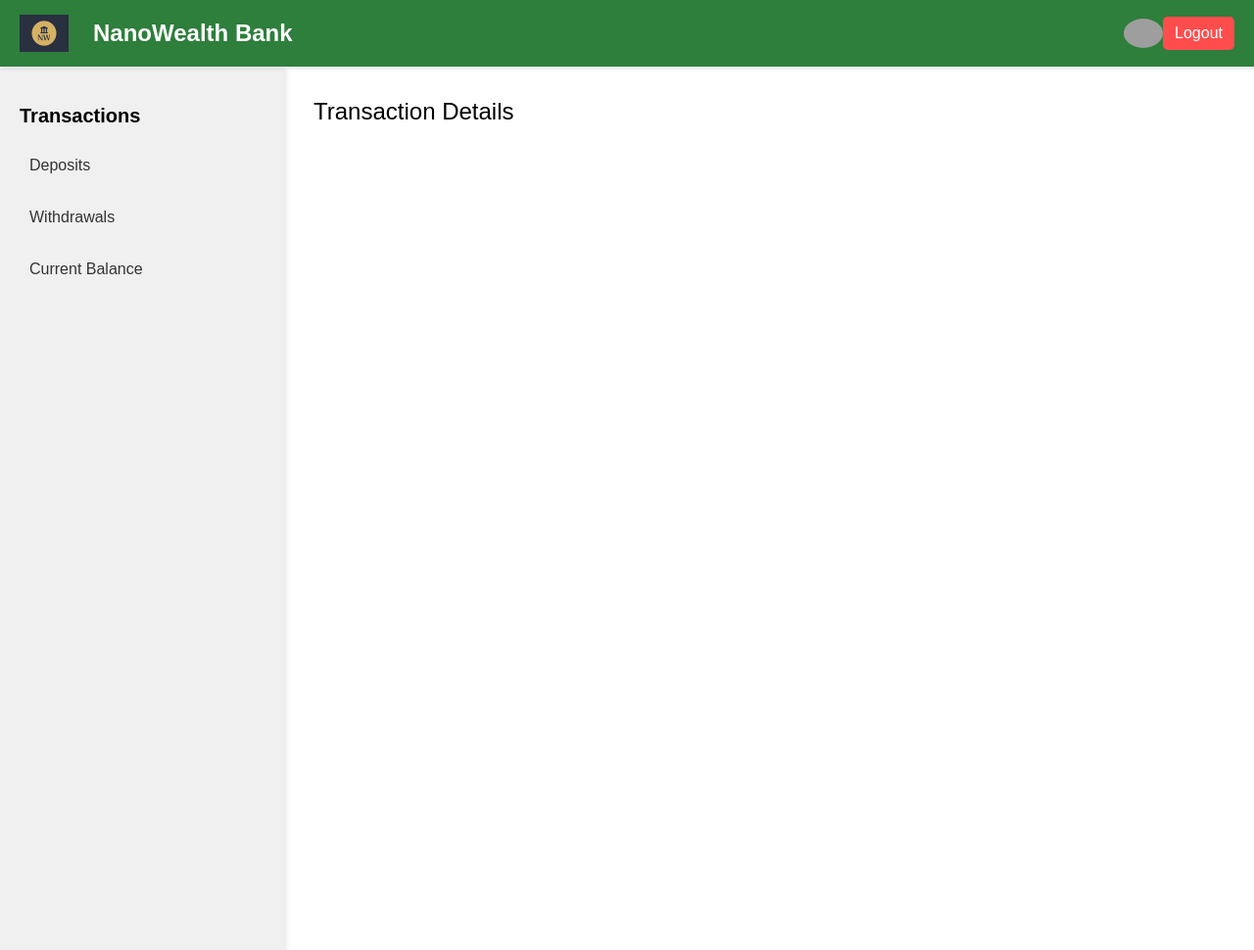
After one commit to Sharon-2023/Microfinance-Bank, a Django app: page /transactions/ in a window 1280 px wide. The commit adds this page. Shown: the whole page at 98% size. Run offline with Django 5.2, Linux system fonts and the light colour scheme; grey boxes are pictures that could not be loaded.

Commit message:
fifth commit

```diff
--- a/NanoWealthBank/customer/urls.py
+++ b/NanoWealthBank/customer/urls.py
@@ -64,4 +64,7 @@ urlpatterns = [
     path('savings_interest/', views.savings_interest, name='savings_interest'),
 
     path('logout_view/', views.logout_view, name='logout_view'),
+
+    #path('transactions/', views.transactions_view, name='transactions'),
+    path('transactions/', views.transaction_view, name='transaction_view'),
 ]
--- a/NanoWealthBank/customer/views.py
+++ b/NanoWealthBank/customer/views.py
@@ -17,6 +17,7 @@ import random
 from django.core.mail import send_mail
 from django.conf import settings
 from django.template.loader import render_to_string
+from datetime import datetime
 
 
 def home(request):
@@ -526,3 +527,52 @@ def logout_view(request):
     else:
         # Optionally, you can also handle a GET request
         return redirect('login')  # Redirect to login page
+
+def transaction_view(request):
+    # Initialize balance and transaction history in the session if they don't exist
+    if 'balance' not in request.session:
+        request.session['balance'] = 0
+    if 'transactions' not in request.session:
+        request.session['transactions'] = []
+
+    # Handle POST requests for deposit or withdrawal
+    if request.method == 'POST':
+        if 'deposit-amount' in request.POST:
+            # Process deposit
+            deposit_amount = float(request.POST.get('deposit-amount'))
+            request.session['balance'] += deposit_amount
+
+            # Store the transaction in session
+            request.session['transactions'].append({
+                'date': datetime.now().strftime('%Y-%m-%d %H:%M:%S'),
+                'type': 'Deposit',
+                'amount': deposit_amount,
+                'balance': request.session['balance']
+            })
+            request.session.modified = True
+            messages.success(request, f'Amount {deposit_amount} has been deposited successfully!')
+
+        elif 'withdrawal-amount' in request.POST:
+            # Process withdrawal
+            withdrawal_amount = float(request.POST.get('withdrawal-amount'))
+            if withdrawal_amount <= request.session['balance']:
+                request.session['balance'] -= withdrawal_amount
+
+                # Store the transaction in session
+                request.session['transactions'].append({
+                    'date': datetime.now().strftime('%Y-%m-%d %H:%M:%S'),
+                    'type': 'Withdrawal',
+                    'amount': withdrawal_amount,
+                    'balance': request.session['balance']
+                })
+                request.session.modified = True
+                messages.success(request, f'Amount {withdrawal_amount} has been withdrawn successfully!')
+            else:
+                messages.error(request, 'Insufficient balance for the withdrawal!')
+
+    # Render the template with the current balance and transaction history
+    context = {
+        'balance': request.session['balance'],
+        'transactions': request.session['transactions'],
+    }
+    return render(request, 'transactions.html', context)
--- a/NanoWealthBank/templates/customer/userdashboard.html
+++ b/NanoWealthBank/templates/customer/userdashboard.html
@@ -215,7 +215,7 @@
 
                 </ul>
             </li>
-            <li><a href="#">Transactions</a></li>
+            <li><a href="{% url 'transactions' %}">Transactions</a></li>
             <li><a href="#">Loans</a></li>
             <li>
                 <span>Deposits</span>
--- /dev/null
+++ b/NanoWealthBank/templates/transactions.html
@@ -0,0 +1,301 @@
+{% load static %}
+<!DOCTYPE html>
+<html lang="en">
+<head>
+    <meta charset="UTF-8">
+    <meta name="viewport" content="width=device-width, initial-scale=1.0">
+    <title>Transactions</title>
+    <style>
+        /* Navbar Styles */
+        .navbar {
+            background-color: #2e7e3c;
+            color: white;
+            padding: 15px 20px;
+            display: flex;
+            justify-content: space-between;
+            align-items: center;
+            box-shadow: 0 2px 5px rgba(0, 0, 0, 0.1);
+            width: 100%;
+            position: fixed;
+            top: 0;
+            z-index: 1000;
+        }
+
+        .navbar .logo-container {
+            display: flex;
+            align-items: center;
+        }
+
+        .navbar .logo-container img {
+            max-width: 50px;
+            margin-right: 25px;
+        }
+
+        .navbar .logo-container h1 {
+            font-size: 24px;
+            margin: 0;
+        }
+
+        .navbar .user-info {
+            display: flex;
+            align-items: center;
+            margin-right: 10px;
+        }
+
+        .navbar .user-info img {
+            max-width: 40px;
+            border-radius: 50%;
+            margin-left: 30px;
+        }
+
+        .navbar .user-info span {
+            font-size: 18px;
+            margin-right: 10px;
+        }
+
+        /* General Body Styling */
+        body {
+            margin: 0;
+            padding: 0;
+            font-family: Arial, sans-serif;
+            display: flex; /* Layout for sidebar and content */
+        }
+
+        /* Sidebar Styles */
+        .sidebar {
+            background-color: #f0f0f0;
+            padding: 20px;
+            width: 250px;
+            margin-top: 70px; /* Ensure it starts after the navbar */
+            position: fixed;
+            top: 0;
+            left: 0;
+            height: 100%; /* Sidebar should fill the remaining height */
+            box-shadow: 2px 0 5px rgba(0, 0, 0, 0.1);
+            overflow-y: auto;
+        }
+
+        .sidebar h2 {
+            font-size: 20px;
+            margin-bottom: 20px;
+        }
+
+        .sidebar ul {
+            list-style: none;
+            padding: 0;
+        }
+
+        .sidebar ul li {
+            margin-bottom: 15px;
+        }
+
+        .sidebar ul li a {
+            text-decoration: none;
+            font-size: 16px;
+            color: #333;
+            display: block;
+            padding: 10px;
+            border-radius: 4px;
+            transition: background-color 0.3s ease;
+            cursor: pointer;
+        }
+
+        .sidebar ul li a:hover {
+            background-color: #ddd;
+        }
+
+        /* Content Wrapper */
+        .content {
+            margin-left: 300px; /* Align content after the sidebar */
+            padding: 20px;
+            width: 100%;
+            padding-top: 100px; /* Add space for the fixed navbar */
+        }
+
+        .welcome-message {
+            font-size: 24px;
+            margin-bottom: 20px;
+        }
+
+        /* Form Styling */
+        .form-container {
+            margin-top: 20px;
+            padding: 20px;
+            border: 1px solid #ddd;
+            border-radius: 5px;
+            background-color: #f9f9f9;
+        }
+
+        .form-container label {
+            font-size: 18px;
+            margin-bottom: 10px;
+            display: block;
+        }
+
+        .form-container input[type="text"], .form-container input[type="number"] {
+            width: 100%;
+            padding: 8px;
+            font-size: 16px;
+            margin-bottom: 15px;
+            border: 1px solid #ccc;
+            border-radius: 4px;
+        }
+
+        .form-container input[type="submit"] {
+            background-color: #4CAF50;
+            color: white;
+            border: none;
+            padding: 10px 20px;
+            border-radius: 4px;
+            cursor: pointer;
+            font-size: 16px;
+        }
+
+        .form-container input[type="submit"]:hover {
+            background-color: #45a049;
+        }
+
+        /* Logout Button Styles */
+        .logout-button {
+            background-color: #ff4d4d;
+            color: white;
+            border: none;
+            padding: 8px 12px;
+            border-radius: 5px;
+            cursor: pointer;
+            font-size: 16px;
+            text-decoration: none;
+            margin-right: 30px;
+        }
+
+        table {
+            width: 100%;
+            border-collapse: collapse;
+            margin-top: 20px;
+        }
+
+        table, th, td {
+            border: 1px solid #ddd;
+        }
+
+        th, td {
+            padding: 12px;
+            text-align: left;
+        }
+
+        th {
+            background-color: #f2f2f2;
+        }
+
+
+    </style>
+</head>
+<body>
+
+    <!-- Navbar -->
+    <div class="navbar">
+        <div class="logo-container">
+            <img src="{% static 'images/logo.png' %}" alt="Bank Logo">
+            <h1>NanoWealth Bank</h1>
+        </div>
+        <div class="user-info">
+            <img src="{% static 'images/profile-icon.png' %}" alt="Profile Icon">
+            <a href="{% url 'logout_view' %}" class="logout-button">Logout</a>
+        </div>
+    </div>
+
+    <!-- Sidebar -->
+    <div class="sidebar">
+        <h2>Transactions</h2>
+        <ul>
+            <li><a href="#" onclick="showForm('deposits-form')">Deposits</a></li>
+            <li><a href="#" onclick="showForm('withdrawals-form')">Withdrawals</a></li>
+            <li><a href="#" onclick="showTable()">Current Balance</a></li>
+        </ul>
+    </div>
+
+    <!-- Main Content -->
+    <div class="content">
+        <div class="welcome-message">
+            Transaction Details
+        </div>
+
+        <!-- Success/Error Messages -->
+        {% if messages %}
+            <ul>
+                {% for message in messages %}
+                    <li style="color: green;">{{ message }}</li>
+                {% endfor %}
+            </ul>
+        {% endif %}
+
+        <!-- Deposits Form -->
+        <div id="deposits-form" class="form-container" style="display:none;">
+            <form action="{% url 'transaction_view' %}" method="POST">
+                {% csrf_token %}
+                <label for="deposit-amount">Deposit Amount:</label>
+                <input type="number" id="deposit-amount" name="deposit-amount" placeholder="Enter deposit amount" required>
+                <input type="submit" value="Submit Deposit">
+            </form>
+        </div>
+
+        <!-- Withdrawals Form -->
+        <div id="withdrawals-form" class="form-container" style="display:none;">
+            <form action="{% url 'transaction_view' %}" method="POST">
+                {% csrf_token %}
+                <label for="withdrawal-amount">Withdrawal Amount:</label>
+                <input type="number" id="withdrawal-amount" name="withdrawal-amount" placeholder="Enter withdrawal amount" required>
+                <input type="submit" value="Submit Withdrawal">
+            </form>
+        </div>
+
+        <!-- Transaction Table (Initially hidden) -->
+        <div id="transaction-table" style="display:none;">
+            <h3>Transaction History</h3>
+            <table>
+                <thead>
+                    <tr>
+                        <th>Date</th>
+                        <th>Type</th>
+                        <th>Amount</th>
+                        <th>Current Balance</th>
+                    </tr>
+                </thead>
+                <tbody>
+                    {% for transaction in transactions %}
+                        <tr>
+                            <td>{{ transaction.date }}</td>
+                            <td>{{ transaction.type }}</td>
+                            <td>{{ transaction.amount }}</td>
+                            <td>{{ transaction.balance }}</td>
+                        </tr>
+                    {% endfor %}
+                </tbody>
+            </table>
+        </div>
+
+    </div>
+
+    <script>
+        function showForm(formId) {
+            // Hide all forms and the table
+            document.getElementById('deposits-form').style.display = 'none';
+            document.getElementById('withdrawals-form').style.display = 'none';
+            document.getElementById('transaction-table').style.display = 'none';
+
+            // Show the selected form
+            document.getElementById(formId).style.display = 'block';
+        }
+
+        function showTable() {
+            // Hide all forms
+            document.getElementById('deposits-form').style.display = 'none';
+            document.getElementById('withdrawals-form').style.display = 'none';
+
+            // Show the transaction table
+            document.getElementById('transaction-table').style.display = 'block';
+        }
+    </script>
+
+</body>
+</html>
```
Also changed, not shown: NanoWealthBank/customer/models.py (+5 -7 lines), NanoWealthBank/customer/migrations/0013_savingsaccountrequest.py (added).
